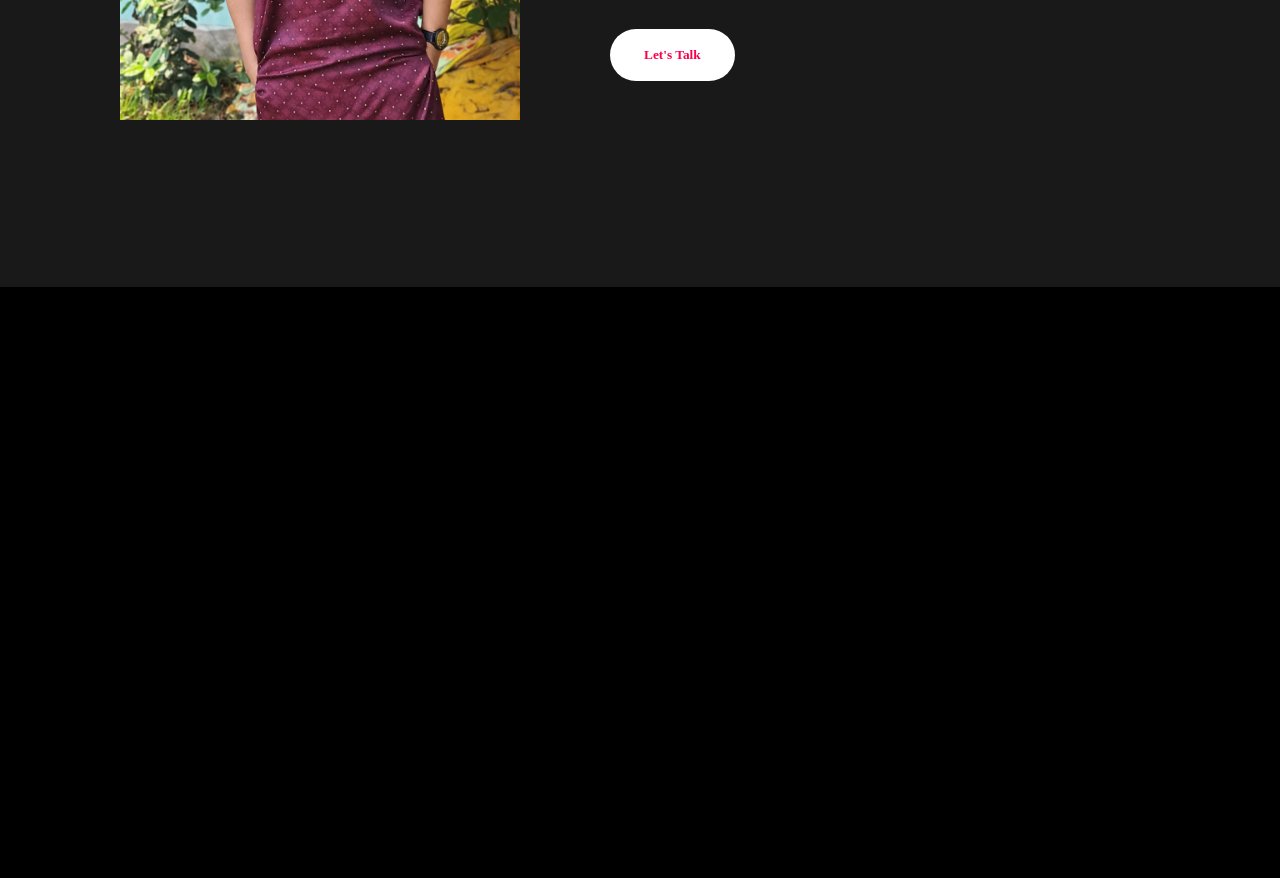
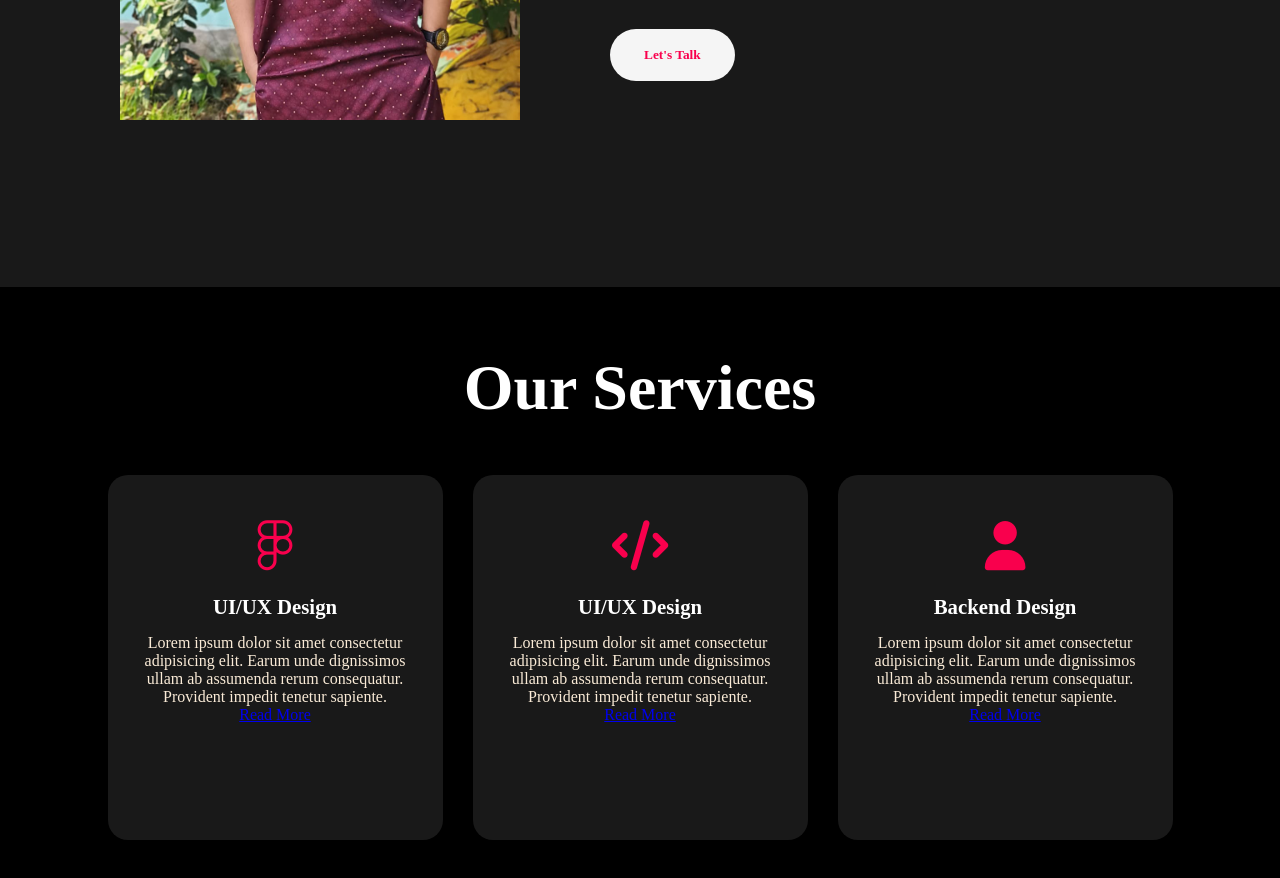
Before and after one commit to noob-mishu/Protfolio-Using-Only-Html-And-Raw-Css-, a plain HTML site: page index.html in a window 1280 px wide. Shown: the part 1400-2278 px from the top of the page. Before the commit the page ends 1687 px from the top, so only its background shows below. Drawn offline with Linux system fonts and the light colour scheme.

Commit message:
services section

```diff
--- a/index.html
+++ b/index.html
@@ -15,8 +15,8 @@
             <ul>
                 <li><a href="#">Home</a></li>
                 <li><a href="#">About Me</a></li>
+                <li><a href="#">Services</a></li>
                 <li><a href="#">Projects</a></li>
-                <li><a href="#">Skills</a></li>
                 <li><a href="#">Contact Me</a></li>
             </ul>
             <a href="#" class="btn">Download My CV</a>
@@ -64,6 +64,46 @@
             </div>
           </section>
 
+          <!-- Service Section -->
+
+          <section class="Service">
+            <div class="title">
+                <h2>Our Services</h2>
+            </div>
+
+            <div class="box">
+                <div class="card">
+                    <i class="fa-brands fa-figma"></i>
+                    <h5>UI/UX Design</h5>
+                    <div class="text">
+                    <p>Lorem ipsum dolor sit amet consectetur adipisicing elit. Earum unde dignissimos ullam ab assumenda rerum consequatur. Provident impedit tenetur sapiente.</p>
+
+                    <p><a class="button" href="#">Read More</a></p>
+                </div>
+            </div>
+
+            <div class="card">
+                    <i class="fa-solid fa-code"></i>
+                    <h5>UI/UX Design</h5>
+                <div class="text">
+                    <p>Lorem ipsum dolor sit amet consectetur adipisicing elit. Earum unde dignissimos ullam ab assumenda rerum consequatur. Provident impedit tenetur sapiente.</p>
+
+                    <p><a class="button" href="#">Read More</a></p>
+                </div>
+            </div>
+
+                <div class="card">
+                    <i class="fa-solid fa-user"></i>
+                    <h5>Backend Design</h5>
+                    <div class="text">
+                    <p>Lorem ipsum dolor sit amet consectetur adipisicing elit. Earum unde dignissimos ullam ab assumenda rerum consequatur. Provident impedit tenetur sapiente.</p>
+                    <p><a class="button" href="#">Read More</a></p>
+                    </div>
+                </div>
+            </div>
+
+          </section>
+
 
 
 </body>
--- a/style.css
+++ b/style.css
@@ -5,11 +5,8 @@
     font-family: 'Times New Roman', Times, serif;
 }
 
-body{
-    background-color: black;
-}
 
-.container
+.home
 {
     height: 100vh;
     width: 100%;
@@ -24,6 +21,7 @@ nav
     padding-top: 45px;
     padding-left: 8%;
     padding-right: 8%;
+    background-color: black;
 }
 
 .logo
@@ -175,7 +173,7 @@ section{
 }
 
 .about-text button{
-    background-color: white;
+    background-color: whitesmoke;
     color: #f9004d;
     border: 2px solid transparent;
     font-weight: bold;
@@ -194,3 +192,64 @@ section{
     border: 2px solid #f9004d;
     transform: scale(1.1);
 }
+
+.Service{
+    background-color: black;
+    width: 100%;
+    padding: 2rem 0;
+
+}
+
+.title h2{
+    color: white;
+    width: 1130px;
+    font-size: 4rem;
+    text-align: center;
+    margin: 2rem auto;
+
+}
+
+.box{
+    display: flex;
+    justify-content: center;
+    align-items: center;
+    min-height: 400px;
+}
+
+.card{
+    height: 365px;
+    width: 335px;
+    padding: 20px 35px;
+    background: #191919;
+    border-radius: 20px;
+    margin: 15px;
+    position: relative;
+    overflow: hidden;
+    text-align: center;
+}
+
+.card:hover{
+    background-color: transparent;
+    border: 2px solid #f9004d;
+    transition: 0.4s;
+    transform: scale(1.1);
+}
+
+.card i{
+    font-size: 50px;
+    color: #f9004d;
+    margin: 25px 0;
+    display: inline-block;
+    text-align: center;
+}
+
+.card h5{
+    color: white;
+    font-weight: bold;
+    font-size: 1.3rem;
+    margin-bottom: 15px;
+}
+
+.text p{
+    color: antiquewhite;
+}
```
